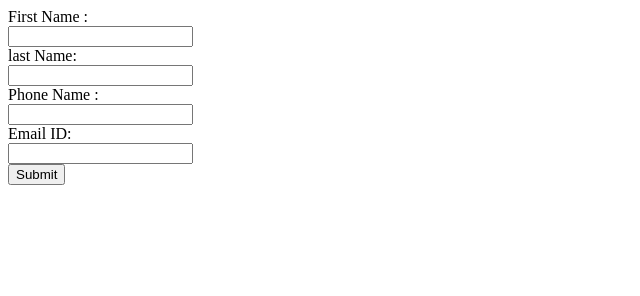
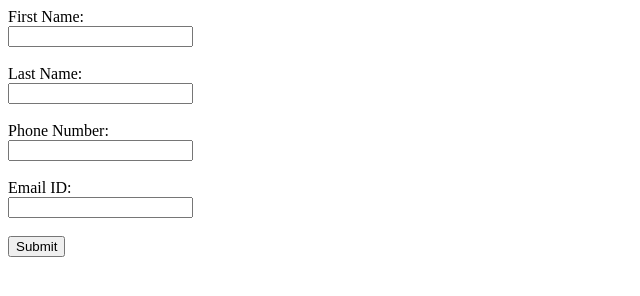
Before and after one commit to acciojob/form-login-2-warishshahbaz, a website: page main.html in a window 1280 px wide. Shown: the whole page, without its empty margins (0-640 px from the left). Drawn offline with Linux system fonts and the light colour scheme.

Commit message:
created a submission

```diff
--- a/main.html
+++ b/main.html
@@ -9,16 +9,20 @@
 <body>
 	<!-- the entire body must be written by student -->
 
-		 <form>
+		 <form id="myForm" onsubmit="return submitForm()">
+        <label for="firstName">First Name:</label>
+        <input type="text" id="firstName" name="First Name" required><br><br>
 
-       First Name : <input type="text" name="firstname" id="firstname" />
+        <label for="lastName">Last Name:</label>
+        <input type="text" id="lastName" name="Last Name" required><br><br>
 
-       last Name: <input type="text" name="lastname" id="lastname" />
+        <label for="phoneNumber">Phone Number:</label>
+        <input type="tel" id="phoneNumber" name="Phone Number" required><br><br>
 
-        Phone Name : <input type="phone" name="phone" id="phone" />
+        <label for="email">Email ID:</label>
+        <input type="email" id="email" name="Email ID" required><br><br>
 
-       Email ID: <input type="email" name="email" id="email" />
-        <button onclick="handleSubmit()" id="btn">Submit</button>
+        <input type="submit" value="Submit">
     </form>
 
     <script type="text/javascript" src="./script.js">
--- a/script.js
+++ b/script.js
@@ -1,13 +1,10 @@
-//your JS code here. If required.
-function handleSubmit() {
-  let first = document.getElementById("firstname").value;
-  let last = document.getElementById("lastname").value;
-  let phone = document.getElementById("phone").value;
-  let email = document.getElementById("email").value;
-  alert(`
-	First Name : ${first}
-	Last Name : ${last}
-	Phone Number : ${phone}
-	Email ID : ${email}
-	`);
-}
+ function submitForm() {
+            var firstName = document.getElementById("firstName").value;
+            var lastName = document.getElementById("lastName").value;
+            var phoneNumber = document.getElementById("phoneNumber").value;
+            var email = document.getElementById("email").value;
+
+            var alertMessage = "First Name: " + firstName + " Last Name: " + lastName + " Phone Number: " + phoneNumber + " Email ID: " + email;
+            alert(alertMessage);
+            return false; // Prevent form submission
+        }
```
